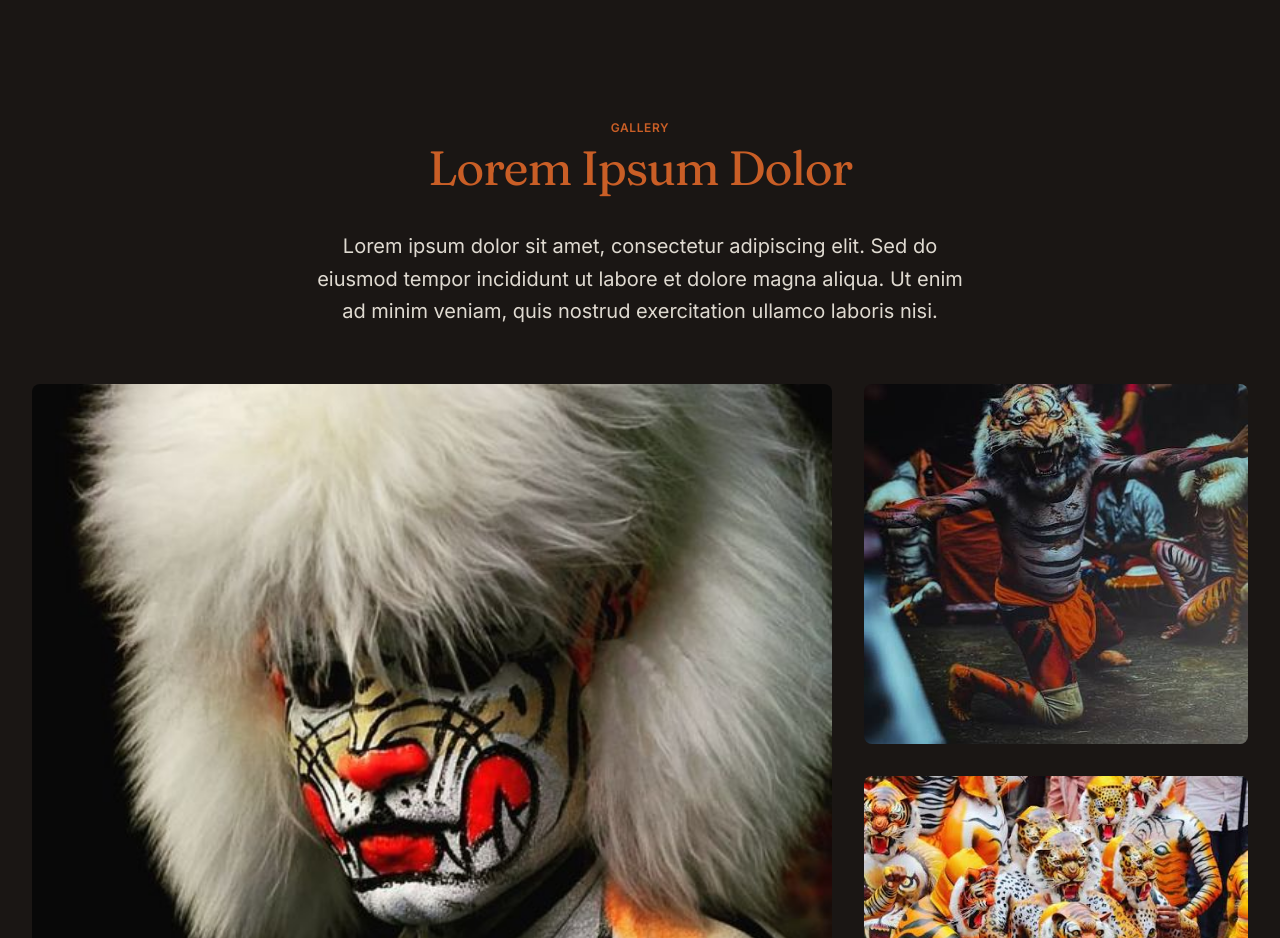
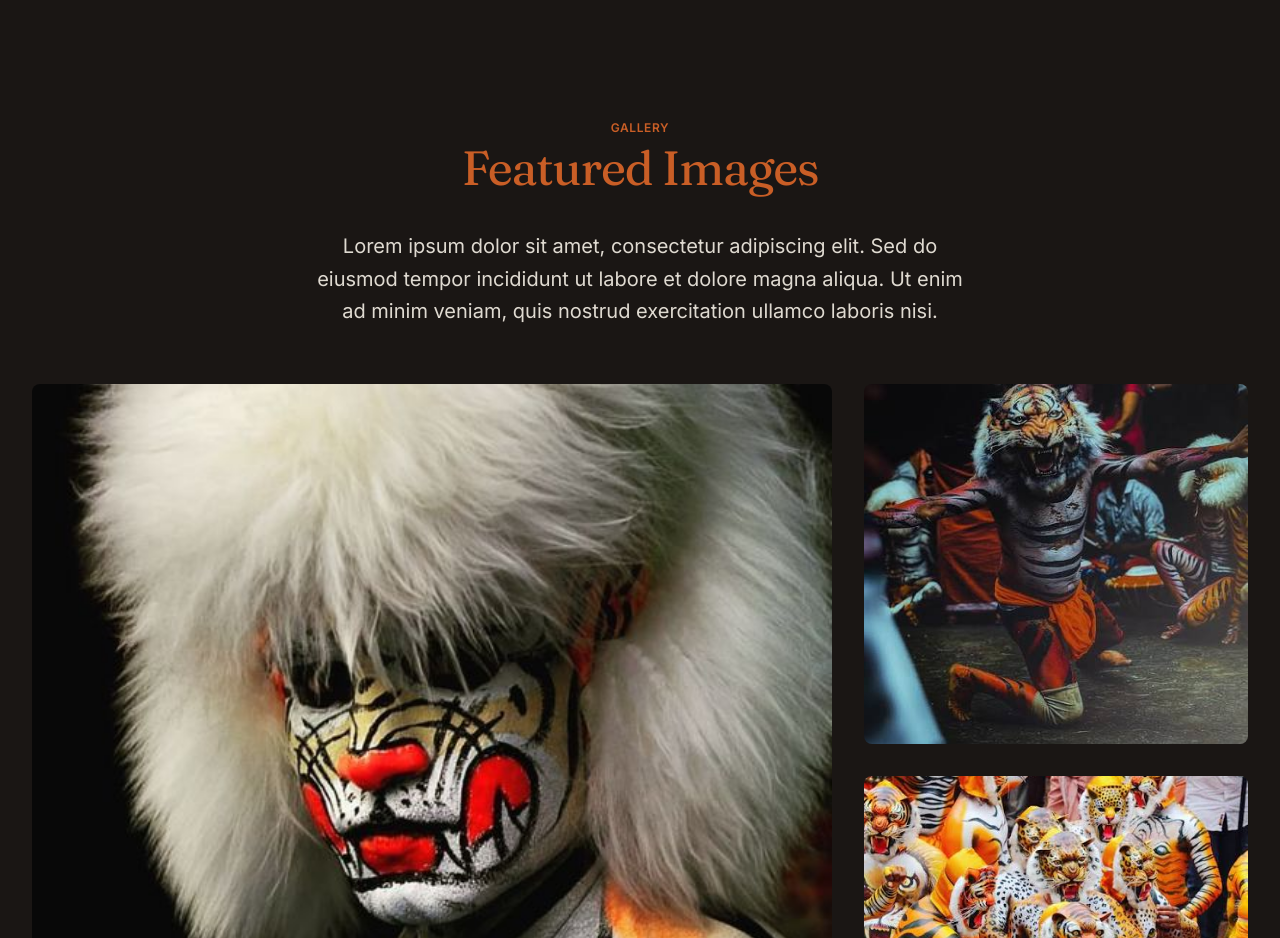
Before and after one commit to robocoprobo7786-lang/Pili-Parba, a Next.js app: page / in a window 1280 px wide. Shown: the part 2660-3598 px from the top of the page. Built offline with nearby package versions, Linux system fonts and the light colour scheme.

Commit message:
small changes

```diff
--- a/src/components/sections/GalleryPreview.tsx
+++ b/src/components/sections/GalleryPreview.tsx
@@ -69,7 +69,7 @@ export const GalleryPreview = async () => {
               as="h2"
               className="text-ember text-5xl md:text-7xl font-bold tracking-tight mb-6 leading-tight"
             >
-              Lorem Ipsum <span className="text-ember">Dolor</span>
+              Featured <span className="text-ember">Images</span>
             </Heading>
             <Text
               variant="body"
```
